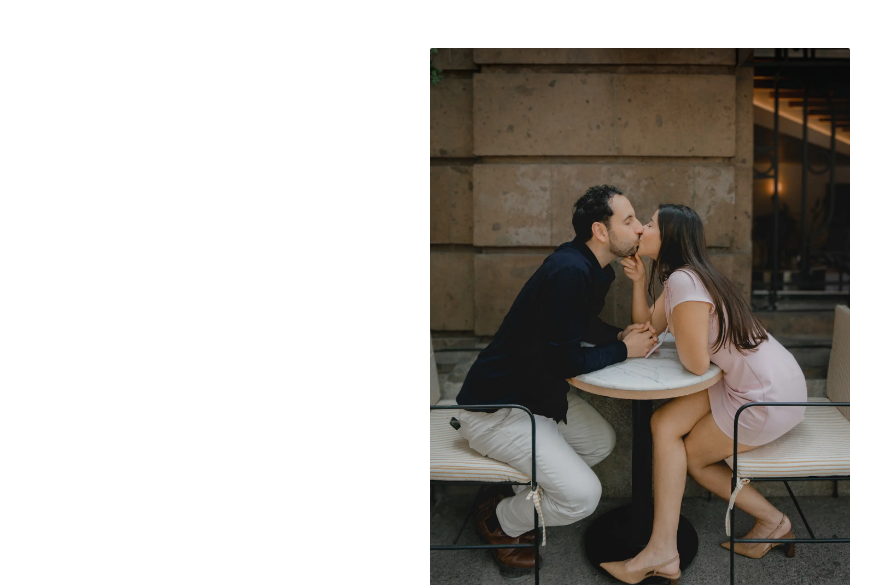
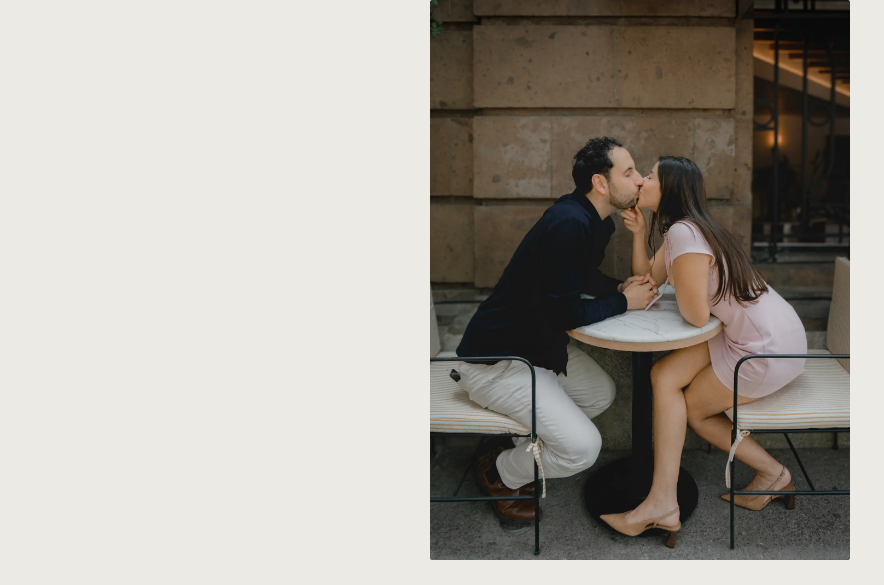
Before and after one commit to Exploraestudio/sitio-boda, a plain HTML site: page index.html in a window 1280 px wide. Shown: the top 585 px of the page, without its empty margins (0-884 px from the left). Drawn offline with nearby package versions, Linux system fonts and the light colour scheme.

Commit message:
Update index.html

```diff
--- a/index.html
+++ b/index.html
@@ -11,8 +11,7 @@
   <style>
     :root { --azul: #1F2B47; --oro: #8A6A2F; --piedra: #ECEAE5; --acero: #66798F; --linea: #cfcbc2; }
     * { box-sizing: border-box; }
-    body { body { font-variant-numeric: lining-nums; margin: 0; background: var(--piedra); color: var(--azul); font-family: "Cormorant Garamond", Georgia, serif; font-size: 19px; text-align: center; line-height: 1.55; }
-    .portada { padding: 40px 20px 10px; }
+     body { font-variant-numeric: lining-nums; margin: 0; background: var(--piedra); color: var(--azul); font-family: "Cormorant Garamond", Georgia, serif; font-size: 19px; text-align: center; line-height: 1.55; }
     .portada img { width: 100%; max-width: 420px; height: auto; border-radius: 2px; display: block; margin: 0 auto 28px; }
     .kicker { letter-spacing: 5px; text-transform: uppercase; font-size: 14px; color: var(--oro); margin: 0; }
     h1 { font-size: 46px; font-weight: 500; margin: 10px 0 8px; line-height: 1.1; }
```
